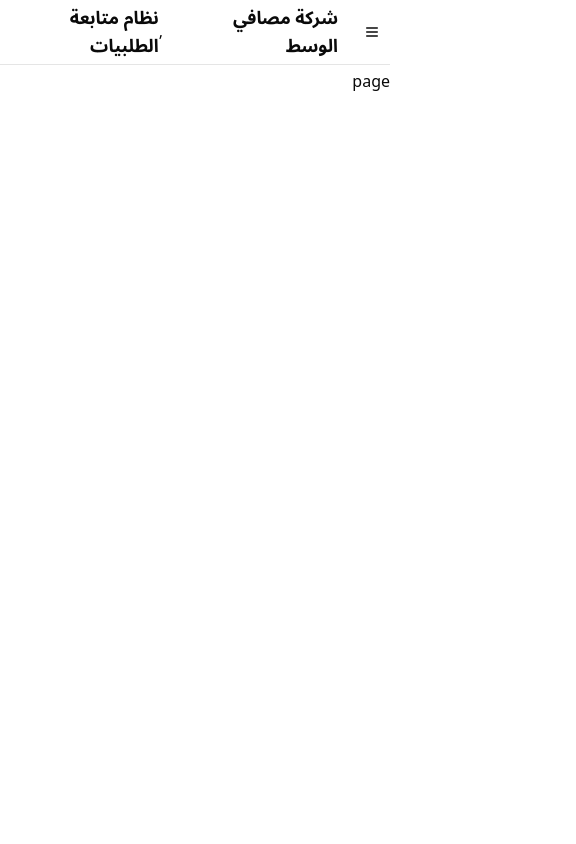
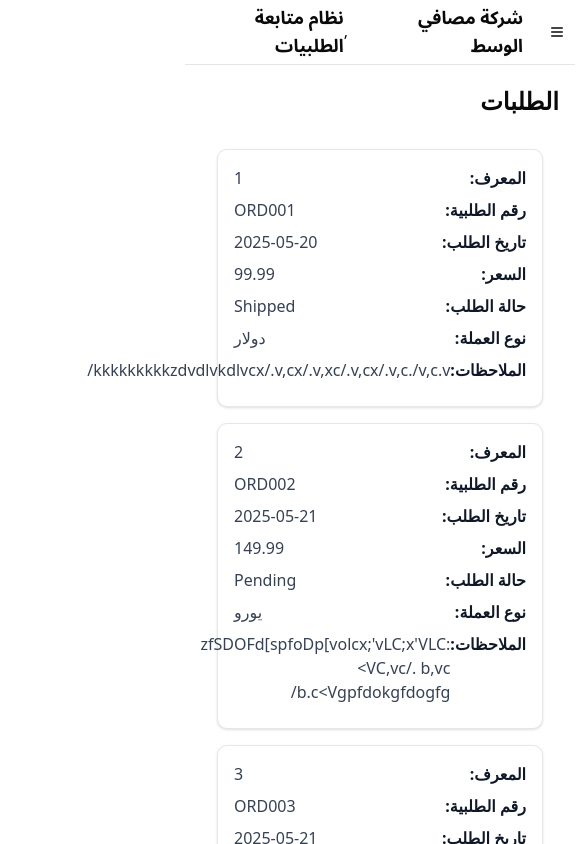
Before and after one commit to haiderjaafer/orders_nextjs_typescript, a Next.js app: page / in a window 390 px wide. Shown: the top 844 px of the page, 576 px wide, since content can reach past the window. Built offline with nearby package versions, Linux system fonts and the light colour scheme.

Commit message:
changes-21-05-2025

```diff
--- a/package.json
+++ b/package.json
@@ -28,6 +28,7 @@
     "react": "^19.0.0",
     "react-day-picker": "^8.10.1",
     "react-dom": "^19.0.0",
+    "react-responsive": "^10.0.1",
     "react-toastify": "^11.0.5",
     "tailwind-merge": "^3.2.0",
     "tw-animate-css": "^1.2.5",
--- a/src/app/globals.css
+++ b/src/app/globals.css
@@ -144,3 +144,26 @@
     @apply bg-background text-foreground;
   }
 }
+
+
+table {
+  width: 100%;
+  border-collapse: collapse;
+}
+
+th, td {
+  padding: 8px 16px;
+  text-align: right; /* Default to RTL for Arabic */
+}
+
+@media (max-width: 640px) {
+  th, td {
+    padding: 6px 8px;
+    font-size: 14px;
+  }
+}
+
+/* Ensure text is properly aligned for RTL */
+[dir="rtl"] {
+  text-align: right;
+}
--- a/src/app/page.tsx
+++ b/src/app/page.tsx
@@ -1,6 +1,51 @@
-function page() {
+// function page() {
+//   return (
+//     <div>page</div>
+//   )
+// }
+// export default page
+
+import DynamicTable, { orderHeaderMap, TableData } from "@/components/tast_Table";
+
+
+
+
+export default function OrdersPage() {
+  const orders: TableData[] = [
+    {
+      id: 1,
+      orderNo: "ORD001",
+      orderDate: "2025-05-20",
+      price: 99.99,
+      orderStatus: "Shipped",
+      CurrencyType:"دولار",
+      Notes:"kkkkkkkkkzdvdlvkdlvcx/.v,cx/.v,xc/.v,cx/.v,c./v,c.v/",
+
+    },
+    {
+      id: 2,
+      orderNo: "ORD002",
+      orderDate: "2025-05-21",
+      price: 149.99,
+      orderStatus: "Pending",
+      CurrencyType:"يورو",
+      Notes:"zfSDOFd[spfoDp[volcx;'vLC;x'VLC:<VC,vc/. b,vc /b.c<Vgpfdokgfdogfg",
+    },
+     {
+      id: 3,
+      orderNo: "ORD003",
+      orderDate: "2025-05-21",
+      price: 149.99,
+      orderStatus: "Pending",
+      CurrencyType:"دولار امريكي",
+      Notes:"asdarsdfkdl;vkxcl;vkfdgdfogkfogfkgofkgflgkflgkfglfkglfkgfbv",
+    },
+  ];
+
   return (
-    <div>page</div>
-  )
+    <div className="p-4">
+      <h1 className="text-2xl font-bold mb-4">الطلبات</h1>
+      <DynamicTable data={orders} headerMap={orderHeaderMap} />
+    </div>
+  );
 }
-export default page
--- /dev/null
+++ b/src/components/tast_Table.tsx
@@ -0,0 +1,164 @@
+"use client";
+
+// types/index.ts
+export type TableData = Record<string, any>; // Any object with string keys
+
+// Header mapping type for Arabic translations
+export type HeaderMap = Record<string, string>;
+
+
+// Explicitly type ColumnDef with accessorKey
+export type AccessorColumnDef<T> = {
+  accessorKey: keyof T & string;
+  header: string;
+  cell: (props: { row: { getValue: (key: string) => any } }) => JSX.Element;
+};
+
+// lib/headerMap.ts
+
+
+export const orderHeaderMap: HeaderMap = {
+  id: "المعرف",
+  orderNo: "رقم الطلبية",
+  orderDate: "تاريخ الطلب",
+  price: "السعر",
+  orderStatus: "حالة الطلب",
+  CurrencyType : "نوع العملة",
+  Notes:"الملاحظات",
+};
+
+export const userHeaderMap: HeaderMap = {
+  id: "المعرف",
+  username: "اسم المستخدم",
+  password: "كلمة المرور", // Won't be displayed
+  userDate: "تاريخ المستخدم",
+};
+
+
+
+// components/DynamicTable.tsx
+
+
+import { JSX, useMemo } from "react";
+import {
+  useReactTable,
+  getCoreRowModel,
+  flexRender,
+  ColumnDef,
+} from "@tanstack/react-table";
+import { useMediaQuery } from "react-responsive";
+import { Currency } from "lucide-react";
+//import { TableData, HeaderMap, AccessorColumnDef } from "@/types";
+
+interface DynamicTableProps<T extends TableData> {
+  data: T[];
+  headerMap?: HeaderMap;
+  excludeFields?: string[];
+}
+
+export default function DynamicTable<T extends TableData>({
+  data,
+  headerMap = {},
+  excludeFields = [],
+}: DynamicTableProps<T>) {
+  // Generate columns dynamically
+  const columns = useMemo<ColumnDef<T>[]>(
+    () => {
+      if (data.length === 0) return [];
+
+      const firstItem = data[0];
+      return Object.keys(firstItem)
+        .filter((key) => !excludeFields.includes(key))
+        .map((key) => ({
+          accessorKey: key,
+          header: headerMap[key] || key,
+          cell: ({ row }) => (
+            <div className="text-right">
+              {row.getValue(key) as string | number}
+            </div>
+          ),
+        } as AccessorColumnDef<T>)); // Explicitly cast to ensure accessorKey
+    },
+    [data, headerMap, excludeFields]
+  );
+
+  const table = useReactTable({
+    data,
+    columns,
+    getCoreRowModel: getCoreRowModel(),
+  });
+
+  // Check if the screen is mobile
+  const isMobile = useMediaQuery({ maxWidth: 640 });
+
+  if (isMobile) {
+    return (
+      <div className="space-y-4 p-4">
+        {data.map((item, index) => (
+          <div
+            key={index}
+            className="border border-gray-200 p-4 rounded-lg bg-white shadow-sm"
+            dir="rtl"
+          >
+            {columns.map((column) => {
+              // Type guard to ensure accessorKey exists
+              if ("accessorKey" in column && typeof column.accessorKey === "string") {
+                return (
+                  <div
+                    key={column.accessorKey}
+                    className="mb-2 flex justify-between"
+                  >
+                    <strong className="text-gray-900">
+                      {column.header as string}:
+                    </strong>
+                    <span className="text-gray-700">
+                      {item[column.accessorKey as keyof T] as string | number}
+                    </span>
+                  </div>
+                );
+              }
+              return null; // Skip columns without accessorKey
+            })}
+          </div>
+        ))}
+      </div>
+    );
+  }
+
+  return (
+    <div className="overflow-x-auto p-4" dir="rtl">
+      <table className="min-w-full table-auto border-collapse border border-gray-200">
+        <thead>
+          {table.getHeaderGroups().map((headerGroup) => (
+            <tr key={headerGroup.id} className="bg-gray-100">
+              {headerGroup.headers.map((header) => (
+                <th
+                  key={header.id}
+                  className="px-4 py-2 text-right text-sm font-medium text-gray-900 border border-gray-200"
+                >
+                  {header.isPlaceholder
+                    ? null
+                    : flexRender(header.column.columnDef.header, header.getContext())}
+                </th>
+              ))}
+            </tr>
+          ))}
+        </thead>
+        <tbody>
+          {table.getRowModel().rows.map((row) => (
+            <tr key={row.id} className="hover:bg-gray-50">
+              {row.getVisibleCells().map((cell) => (
+                <td
+                  key={cell.id}
+                  className="px-4 py-2 text-right text-sm text-gray-700 border border-gray-200"
+                >
+                  {flexRender(cell.column.columnDef.cell, cell.getContext())}
+                </td>
+              ))}
+            </tr>
+          ))}
+        </tbody>
+      </table>
+    </div>
+  );
+}
```
Also changed, not shown: 1 other file (tests, documents, lock files or other folders).
